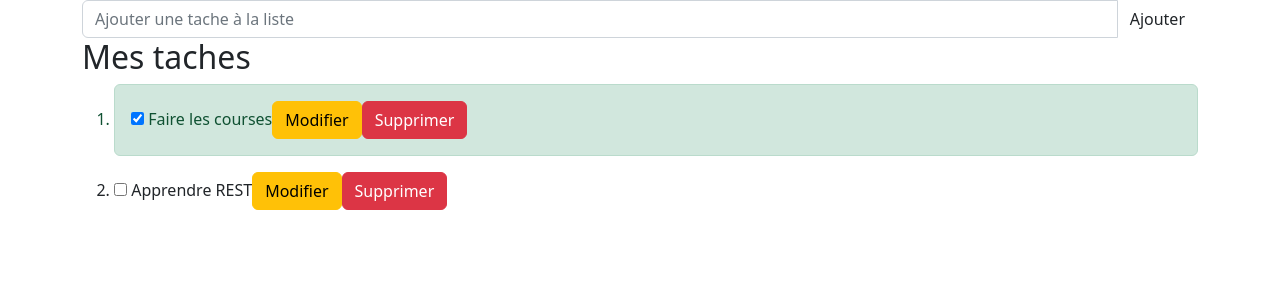
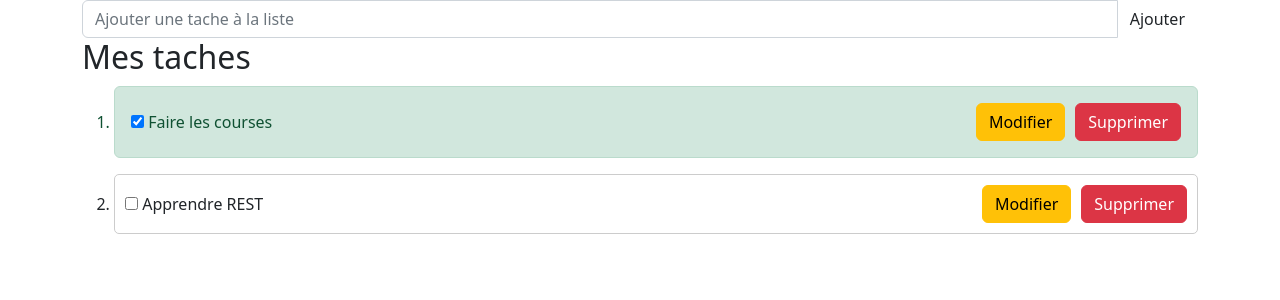
Before and after one commit to Juliette0070/architecture, a Vue app in the folder td3/projettodos/: page / in a window 1280 px wide. Shown: the top 300 px of the page. Built offline with nearby package versions, Linux system fonts and the light colour scheme; no server answers.

Commit message:
get les todos depuis le serveur, modif css et changement nom de modifier à sauvagarder quand appuyé

```diff
--- a/td3/projettodos/src/App.vue
+++ b/td3/projettodos/src/App.vue
@@ -5,7 +5,7 @@
 import TodoItem from  './components/TodoItem.vue';
 
 let data = {
-  todos: [{ id: 0, text: 'Faire les courses', checked: true }, { id: 1, text: 'Apprendre REST', checked: false}],
+  todos: [{ id: 0, title: 'Faire les courses', done: true }, { id: 1, title: 'Apprendre REST', done: false}],
   title: "Mes taches",
   newItem: ''
 };
@@ -18,7 +18,7 @@ export default {
     addItem: function() {
       let text = this.newItem.trim();
       if (text) {
-        this.todos.push({ id:this.todos[this.todos.length-1].id+1, text: text, checked: false });
+        this.todos.push({ id:this.todos[this.todos.length-1].id+1, title: text, done: false });
         this.newItem = '';
       }
     },
@@ -29,7 +29,14 @@ export default {
       return this.todos.find(todo => todo.id === id);
     }
   },
-  components: { TodoItem }
+  components: { TodoItem },
+  mounted() {
+    fetch('http://127.0.0.1:5000/todo/api/v1.0/tasks')
+        .then(response => response.json())
+        .then(data => {
+          this.todos = data.tasks;
+        });
+  }
 };
 </script>
 
--- a/td3/projettodos/src/components/TodoItem.vue
+++ b/td3/projettodos/src/components/TodoItem.vue
@@ -15,11 +15,13 @@ export default {
 
 <template>
   <link rel="stylesheet" href="https://cdn.jsdelivr.net/npm/bootstrap@5.2.3/dist/css/bootstrap.min.css" integrity ="sha384-rbsA2VBKQhggwzxH7pPCaAqO46MgnOM80zW1RWuH61DGLwZJEdK2Kadq2F9CUG65" crossorigin ="anonymous">
-  <li v-bind:class="{ 'alert alert-success': todo.checked }">
+  <li v-bind:class="{ 'alert alert-success': todo.done }">
     <div class="checkbox">
-      <label><input type="checkbox" v-model="todo.checked"> <span v-if="!todo.modifier">{{ todo.text }}</span><input type="text" v-model="todo.text" v-if="todo.modifier"/> </label>
-      <input type="button" class="btn btn-warning" value="Modifier" @click="todo.modifier=!todo.modifier">
+      <label><input type="checkbox" v-model="todo.done"> <span v-if="!todo.modifier">{{ todo.title }}</span><input type="text" v-model="todo.title" v-if="todo.modifier"/></label>
+      <input type="button" class="btn btn-warning" value="Modifier" @click="todo.modifier=!todo.modifier" v-if="!todo.modifier">
+      <input type="button" class="btn btn-success" value="Sauvegarder" @click="todo.modifier=!todo.modifier" v-if="todo.modifier">
       <input type="button" class="btn btn-danger" value="Supprimer" @click="suppr">
     </div>
+    <div><span v-if="!todo.modifier">{{ todo.description }}</span><input type="text" v-model="todo.description" v-if="todo.modifier"/></div>
   </li>
 </template>
--- a/td3/projettodos/src/style.css
+++ b/td3/projettodos/src/style.css
@@ -77,3 +77,26 @@ button:focus-visible {
     background-color: #f9f9f9;
   }
 } */
+
+.checkbox {
+  display: flex;
+  justify-content: space-between;
+  align-items: center;
+}
+
+.checkbox label {
+  flex-grow: 1;
+}
+
+.checkbox .btn {
+  margin-left: 10px;
+}
+
+li {
+  border: 1px solid #ccc;
+  border-radius: 5px;
+  padding: 10px;
+  margin: 10px 0;
+  justify-content: space-between;
+  align-items: center;
+}
```
